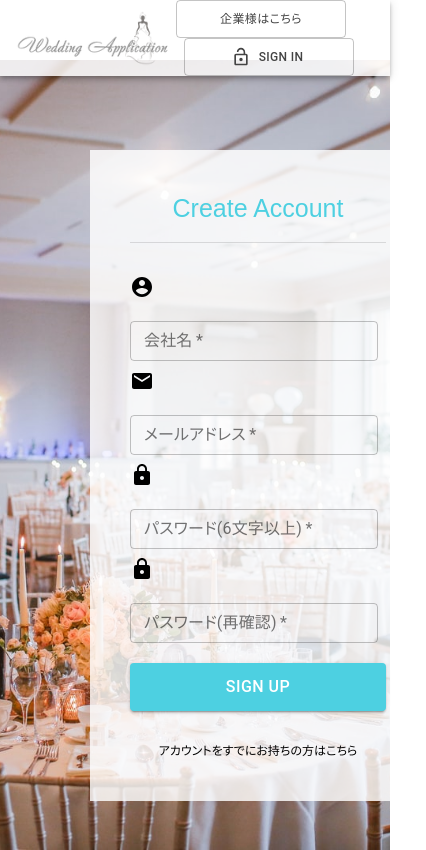
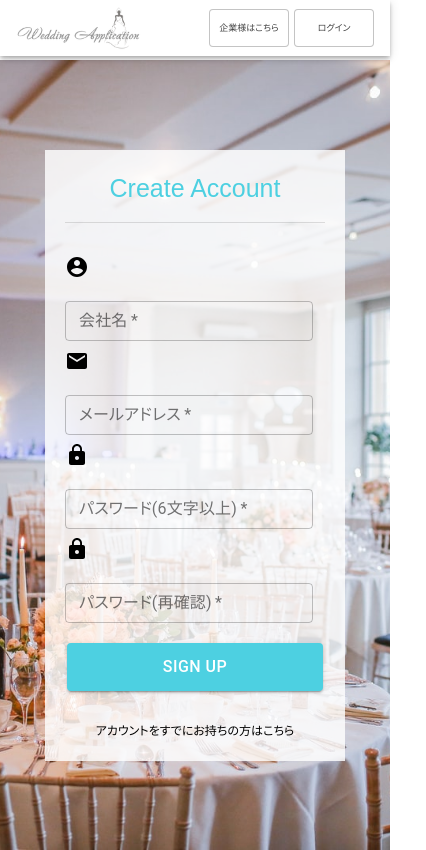
Before and after one commit to kotakaa/ws-site, a React (Create React App) app: page /admin/signup in a window 390 px wide. Shown: the whole page, 426 px wide, since content can reach past the window. Built offline with nearby package versions, Linux system fonts and the light colour scheme.

Commit message:
responsive

```diff
--- a/src/assets/style.css
+++ b/src/assets/style.css
@@ -18,6 +18,7 @@
   min-height: 790px;
   background-size:  cover;
   background-position: center;
+  text-align: center;
 }
 .back-ground-top {
   background-image: url(./img/src/wedding-2.jpg);
@@ -38,6 +39,10 @@
 
 .main {
   margin-top: 80px !important;
+}
+
+.wedding-logo{
+  width: 160px;
 }
 
 .c-section-detail {
@@ -79,10 +84,10 @@
 
 .c-section-main {
   background-color: rgba(255, 255, 255, 0.815);
-  max-width: 400px;
+  max-width: 500px;
   padding: 40px;
   display: inline-block;
-  margin: 90px 0 0 90px;
+  margin-top: 90px;
 }
 
 .c-section__loading {
@@ -212,6 +217,18 @@
   margin-left: 10px;
 }
 
+.after-button {
+  color: #444;
+  background-color: #fff;
+  width: 170px;
+  height: 38px;
+  font-size: 12px;
+  border: 1px solid rgba(0, 0, 0, 0.23);
+  padding: 5px 15px;
+  outline: #4dd0e1;
+  border-radius: 4px;
+}
+
 @media screen and (min-width: 576px) {
   /*********** Module Spacer ***********/
   .module-spacer--extra-extra-small {
@@ -236,3 +253,52 @@
       height: 48px
   }
 }
+
+@media screen and (max-width:535px) {
+  .back-ground-top {
+    background-image: url(./img/src/wedding-2-sp.jpg);
+    height: 100vh;
+    width: 100%;
+    background-size:  cover;
+    background-position: center;
+  }
+
+  .c-section-main {
+    max-width: 300px;
+    padding: 20px;
+  }
+
+  .c-section-toppage {
+    padding: 40px;
+    margin: 250px 0 50px;
+  }
+
+  .c-margin-left {
+    margin-left: 0;
+    margin-top: 8px;
+  }
+
+  .wedding-logo{
+    width: 130px;
+  }
+
+  .after-button {
+    width: 80px !important;
+    font-size: 9px !important;
+    padding: 5px 1px !important;
+  }
+
+}
+
+.hedder-left{
+  margin-left: 5px;
+}
+
+@media screen and (max-width:330px) {
+  .wedding-logo{
+    width: 100px;
+  }
+  .hedder-left{
+    margin-left: 0px;
+  }
+}
--- a/src/components/Header/BeforeHeaderMenu.jsx
+++ b/src/components/Header/BeforeHeaderMenu.jsx
@@ -8,19 +8,16 @@ const BeforeHeaderMenu = () => {
   const dispatch = useDispatch();
   return(
     <>
-      <div>
-      <WhiteButton
+      <button
         onClick={() => dispatch(push("/admin/signup"))}
-        label={"企業様はこちら"}
-      />
-      <div className="c-margin-left">
-        <WhiteButton
+        className="after-button"
+      >企業様はこちら</button>
+      <span className="hedder-left">
+        <button
           onClick={() => dispatch(push("/signin"))}
-          label={"SIGN IN"}
-          startIcon={<LockOpenIcon />}
-        />
-      </div>
-      </div>
+          className="after-button"
+        >ログイン</button>
+      </span>
     </>
   )
 }
--- a/src/components/Header/HeaderMenu.jsx
+++ b/src/components/Header/HeaderMenu.jsx
@@ -4,14 +4,11 @@ import PersonIcon from '@material-ui/icons/Person';
 
 import FavoriteBorderIcon from '@material-ui/icons/FavoriteBorder';
 import MenuIcon from '@material-ui/icons/Menu';
-import { getUserId } from '../../reducks/users/selectors';
-import { useSelector, useDispatch } from 'react-redux';
+import { useDispatch } from 'react-redux';
 import { push } from 'connected-react-router';
 
 const HeaderMenu = (props) => {
   const dispatch = useDispatch()
-  const selector = useSelector((state) => state)
-  const uid = getUserId(selector)
 
   return(
     <>
@@ -26,7 +23,6 @@ const HeaderMenu = (props) => {
       <IconButton onClick={(event)=> props.handleDrawerToggle(event)}>
         <MenuIcon/>
       </IconButton>
-
     </>
   )
 }
--- a/src/reducks/products/operations.js
+++ b/src/reducks/products/operations.js
@@ -22,6 +22,23 @@ export const fetchProducts = (type, style) => {
     let query = productsRef.orderBy('updated_at', 'desc')
     query = (type !== "") ? query.where('type', '==', type) : query;
     query = (style !== "") ? query.where('style', '==', style) : query;
+
+      query.get()
+        .then(snapshots => {
+          const productList = []
+          snapshots.forEach(snapshot => {
+            const product = snapshot.data()
+            productList.push(product)
+          })
+          dispatch(fetchProductsAction(productList))
+        })
+  }
+}
+
+export const fetchRegion = (region) => {
+  return async (dispatch) => {
+    let query = productsRef.orderBy('updated_at', 'desc')
+    query = (region !== "") ? query.where('area', '==', region) : query;
 
       query.get()
         .then(snapshots => {
--- a/src/templates/CostResult.jsx
+++ b/src/templates/CostResult.jsx
@@ -12,6 +12,7 @@ import TableRow from '@material-ui/core/TableRow';
 import Paper from '@material-ui/core/Paper';
 import { push } from 'connected-react-router';
 import { Button } from '@material-ui/core';
+import { PrimaryButton } from '../components/UIkit';
 
 const useStyles = makeStyles({
   table: {
@@ -136,8 +137,7 @@ const CostResult = () => {
     </TableContainer>
 
     <div className="center">
-      <Button onClick={() => dispatch(push("/product"))}>式場一覧に戻る</Button>
-      <Button onClick={() => dispatch(push("/product"))} variant="contained" color="primary">保存する</Button>
+      <PrimaryButton label={ "式場一覧に戻る" } onClick={() => dispatch(push("/product"))}/>
     </div>
     </>
   )
--- a/src/templates/FavoriteList.jsx
+++ b/src/templates/FavoriteList.jsx
@@ -39,6 +39,10 @@ const FavoriteList = () => {
     })
   },[])
 
+  if (favorite === null) {
+    return <></>
+  }
+
 
   return(
     <section className="c-section-wrapin">
@@ -52,12 +56,8 @@ const FavoriteList = () => {
           ):(
             <List className={classes.root}>
               {
-                (favorite === null) ? (
-                  <></>
-                ):(
-                  favorite.length > 0 && (
-                    favorite.map(product => <FavoriteListItem key={ product.favoriteId } product={ product }/>)
-                  )
+                favorite.length > 0 && (
+                  favorite.map(product => <FavoriteListItem key={ product.favoriteId } product={ product }/>)
                 )
               }
             </List>
--- a/src/templates/ProductList.jsx
+++ b/src/templates/ProductList.jsx
@@ -1,7 +1,7 @@
 import React, { useEffect, useState } from 'react';
 import { ProductCard } from '../components/Products';
 import { useDispatch, useSelector } from 'react-redux';
-import { fetchProducts } from '../reducks/products/operations';
+import { fetchProducts, fetchRegion } from '../reducks/products/operations';
 import { getProducts } from '../reducks/products/selectors';
 import Pagination from "material-ui-flat-pagination";
 
@@ -16,9 +16,14 @@ const ProductList = () => {
   const query = selector.router.location.search;
   const type = /^\?type=/.test(query) ? query.split('?type=')[1] : "";
   const style = /^\?style=/.test(query) ? query.split('?style=')[1] : "";
+  const region = /^\?region=/.test(query) ? query.split('?region=')[1] : "";
 
   useEffect(() => {
     dispatch(fetchProducts(type, style))
+  },[query]);
+
+  useEffect(() => {
+    dispatch(fetchRegion(region))
   },[query]);
 
   const handleClickPagination = (offset) => {
--- a/src/templates/TopPage.jsx
+++ b/src/templates/TopPage.jsx
@@ -1,12 +1,54 @@
-import React from 'react';
+import React, { useState } from 'react'
+import { withStyles } from '@material-ui/core/styles';
+import Dialog from '@material-ui/core/Dialog';
+import MuiDialogTitle from '@material-ui/core/DialogTitle';
+import MuiDialogContent from '@material-ui/core/DialogContent';
+import Typography from '@material-ui/core/Typography';
 import { useDispatch } from 'react-redux';
 import { push } from 'connected-react-router';
 import { WhiteButton } from '../components/UIkit';
 import SearchIcon from '@material-ui/icons/Search';
 import LibraryBooksIcon from '@material-ui/icons/LibraryBooks';
 
+const styles = (theme) => ({
+  root: {
+    margin: 0,
+    padding: theme.spacing(2),
+  },
+  closeButton: {
+    position: 'absolute',
+    right: theme.spacing(1),
+    top: theme.spacing(1),
+    color: theme.palette.grey[500],
+  },
+});
+
+
+const DialogContent = withStyles((theme) => ({
+  root: {
+    padding: 30,
+  },
+}))(MuiDialogContent);
+
+const DialogTitle = withStyles(styles)((props) => {
+  const { children, classes, onClose, ...other } = props;
+  return (
+    <MuiDialogTitle disableTypography className={classes.root} {...other}>
+      <Typography variant="h6">{children}</Typography>
+    </MuiDialogTitle>
+  );
+});
+
 const TopPage = () => {
   const dispatch = useDispatch();
+  const [open, setOpen] = useState(false);
+
+  const handleClickOpen = () => {
+    setOpen(true);
+  };
+  const handleClose = () => {
+    setOpen(false);
+  };
 
   return(
     <div className="back-ground-top">
@@ -19,8 +61,8 @@ const TopPage = () => {
         <div className="module-spacer--small"/>
         <div className="center">
           <WhiteButton
-            onClick={() => dispatch(push("/seatch"))}
-            label={"式場を探す"}
+            onClick={handleClickOpen}
+            label={"地方から式場を探す"}
             startIcon={<SearchIcon />}
           />
           <div className="c-margin-left">
@@ -32,6 +74,34 @@ const TopPage = () => {
           </div>
         </div>
       </div>
+      <Dialog onClose={handleClose} aria-labelledby="customized-dialog-title" open={open}>
+        <DialogTitle id="customized-dialog-title">
+          地方から探す
+        </DialogTitle>
+        <DialogContent dividers>
+          <Typography gutterBottom>
+            <WhiteButton label={"北海道地方"} onClick={() => dispatch(push('/product?region=北海道地方'))}/>
+          </Typography>
+          <Typography gutterBottom>
+            <WhiteButton label={"東北地方"} onClick={() => dispatch(push('/product?region=東北地方'))}/>
+          </Typography>
+          <Typography gutterBottom>
+            <WhiteButton label={"中部地方"} onClick={() => dispatch(push('/product?region=中部地方'))}/>
+          </Typography>
+          <Typography gutterBottom>
+            <WhiteButton label={"関東地方"} onClick={() => dispatch(push('/product?region=関東地方'))}/>
+          </Typography>
+          <Typography gutterBottom>
+            <WhiteButton label={"近畿地方"} onClick={() => dispatch(push('/product?region=近畿地方'))}/>
+          </Typography>
+          <Typography gutterBottom>
+            <WhiteButton label={"中国地方"} onClick={() => dispatch(push('/product?region=中国地方'))}/>
+          </Typography>
+          <Typography gutterBottom>
+            <WhiteButton label={"九州地方"} onClick={() => dispatch(push('/product?region=九州地方'))}/>
+          </Typography>
+        </DialogContent>
+      </Dialog>
     </div>
   )
 }
```
Also changed, not shown: src/components/Header/Header.jsx (+6 -3 lines), src/templates/ProductEdit.jsx (+14 -10 lines), src/assets/img/src/wedding-2-sp.jpg (added), 1 other file (tests, documents, lock files or other folders).
